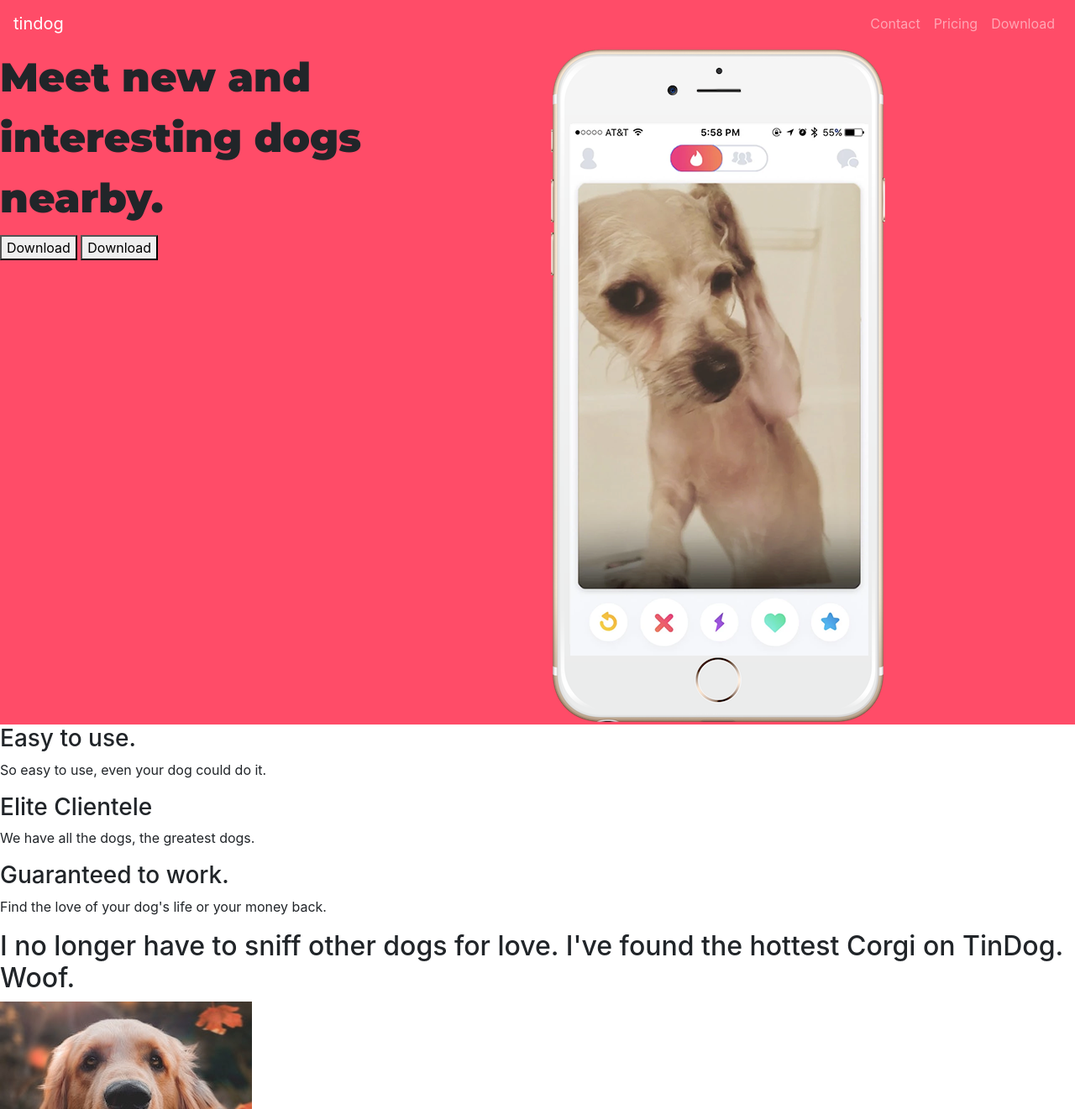
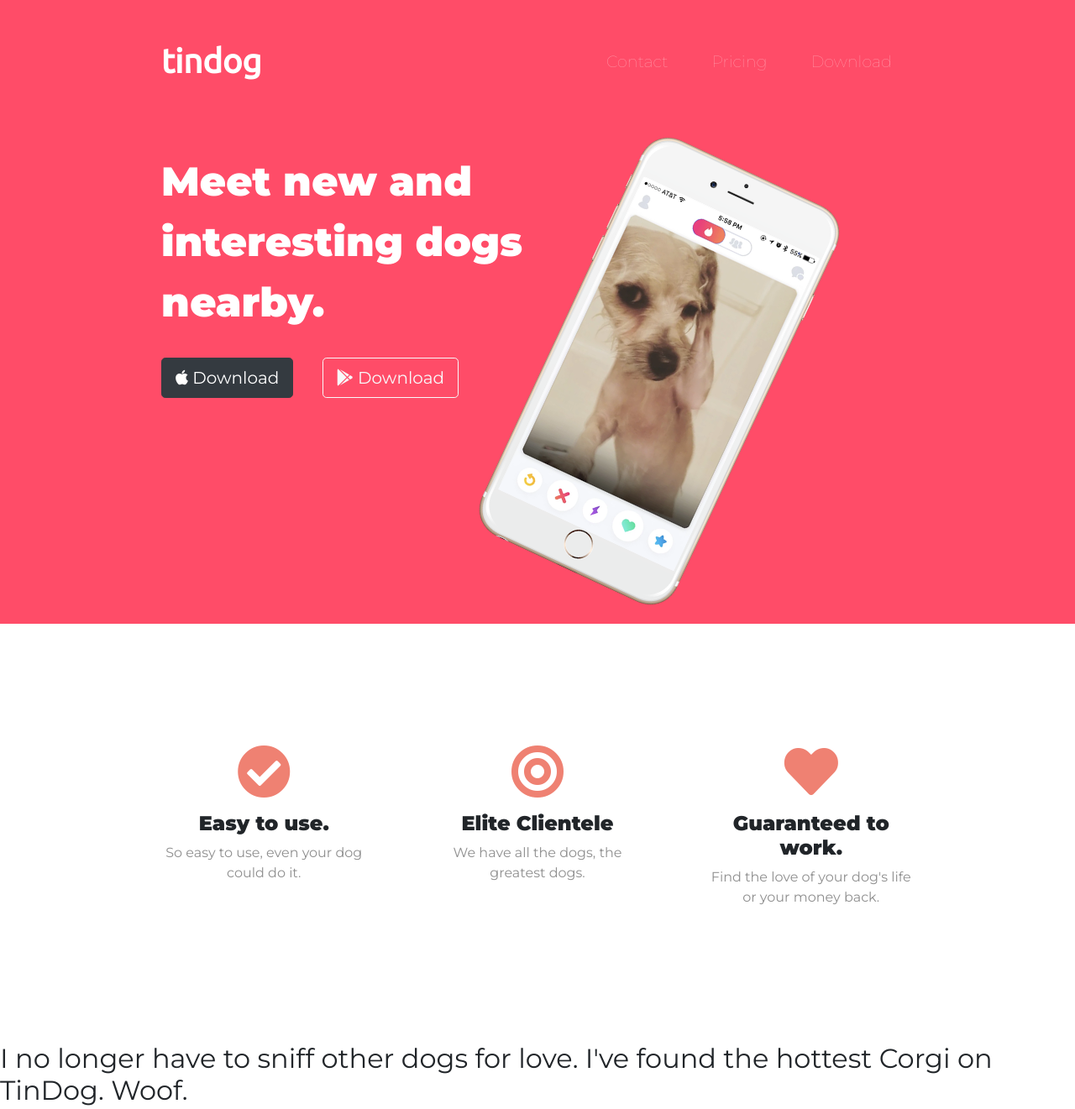
Before and after one commit to JodhveerGill/tinDog, a plain HTML site: page index.html in a window 1280 px wide. Shown: the top 1321 px of the page at 84% size. Drawn offline with nearby package versions, Linux system fonts and the light colour scheme.

Commit message:
Completed features page

```diff
--- a/css/styles.css
+++ b/css/styles.css
@@ -1,10 +1,79 @@
+body {
+  font-family: "Montserrat";
+}
+
 #title {
   background-color: #ff4c68;
+  color: white;
 }
 
-.header {
+h1 {
   font-family: "Montserrat";
   font-weight: 900;
   font-size: 3rem;
   line-height: 1.5;
 }
+
+.container-fluid {
+  padding: 3% 15%;
+}
+
+/* Navbar Brand */
+
+.navbar {
+  padding: 0 0 4.5rem;
+}
+
+.navbar-brand {
+  font-size: 2.5rem;
+  font-family: "Ubuntu";
+  font-weight: bold;
+}
+
+.nav-item {
+  padding: 0 18px;
+}
+
+.nav-link {
+  font-size: 1.2rem;
+  font-family: "Montserrat";
+  font-weight: 100;
+}
+
+/* Download Buttons */
+.download-button {
+  margin: 5% 7% 5% 0;
+}
+
+/* Front page Image */
+.title-img {
+  width: 60%;
+  transform: rotate(25deg);
+}
+
+/* Features Section */
+#features {
+  padding: 9% 13%;
+}
+.features-box {
+  text-align: center;
+  padding: 3%;
+}
+.features-headers {
+  font-weight: bold;
+  font-size: 1.5rem;
+}
+
+.feature-icon {
+  color: #ef8172;
+  margin-bottom: 1rem;
+}
+.feature-icon:hover {
+  color: #ff4c68;
+}
+
+.feature-para {
+  color: #8f8f8f;
+  padding-left: 5%;
+  padding-right: 5%;
+}
--- a/index.html
+++ b/index.html
@@ -4,9 +4,14 @@
 <head>
   <meta charset="utf-8">
   <title>TinDog</title>
+  <!-- Bootstrap stylesheet -->
+  <link rel="stylesheet" href="https://stackpath.bootstrapcdn.com/bootstrap/4.3.1/css/bootstrap.min.css" integrity="sha384-ggOyR0iXCbMQv3Xipma34MD+dH/1fQ784/j6cY/iJTQUOhcWr7x9JvoRxT2MZw1T" crossorigin="anonymous">
   <link rel="stylesheet" href="css/styles.css">
-  <link rel="stylesheet" href="https://stackpath.bootstrapcdn.com/bootstrap/4.3.1/css/bootstrap.min.css" integrity="sha384-ggOyR0iXCbMQv3Xipma34MD+dH/1fQ784/j6cY/iJTQUOhcWr7x9JvoRxT2MZw1T" crossorigin="anonymous">
-  <link href="https://fonts.googleapis.com/css?family=Montserrat:400,900|Ubuntu" rel="stylesheet">
+  <!-- Google Fonts -->
+  <link href="https://fonts.googleapis.com/css?family=Montserrat:100,400,900|Ubuntu" rel="stylesheet">
+  <!-- Font Awesome -->
+  <link rel="stylesheet" href="https://use.fontawesome.com/releases/v5.8.1/css/all.css" integrity="sha384-50oBUHEmvpQ+1lW4y57PTFmhCaXp0ML5d60M1M7uH2+nqUivzIebhndOJK28anvf" crossorigin="anonymous">
+  <!-- Bootstrap Scripts -->
   <script src="https://code.jquery.com/jquery-3.3.1.slim.min.js" integrity="sha384-q8i/X+965DzO0rT7abK41JStQIAqVgRVzpbzo5smXKp4YfRvH+8abtTE1Pi6jizo" crossorigin="anonymous"></script>
   <script src="https://cdnjs.cloudflare.com/ajax/libs/popper.js/1.14.7/umd/popper.min.js" integrity="sha384-UO2eT0CpHqdSJQ6hJty5KVphtPhzWj9WO1clHTMGa3JDZwrnQq4sF86dIHNDz0W1" crossorigin="anonymous"></script>
   <script src="https://stackpath.bootstrapcdn.com/bootstrap/4.3.1/js/bootstrap.min.js" integrity="sha384-JjSmVgyd0p3pXB1rRibZUAYoIIy6OrQ6VrjIEaFf/nJGzIxFDsf4x0xIM+B07jRM" crossorigin="anonymous"></script>
@@ -15,6 +20,8 @@
 <body>
 
   <section id="title">
+
+    <div class="container-fluid">
 
       <!-- Nav Bar -->
       <nav class="navbar navbar-expand-lg navbar-dark">
@@ -47,11 +54,12 @@
 
         <div class="col-lg-6">
           <h1 class="header">Meet new and interesting dogs nearby.</h1>
-        <button type="button">Download</button>
-        <button type="button">Download</button>
+          <button type="button" class="btn btn-dark btn-lg download-button"><i class="fab fa-apple"></i> Download</button>
+          <button type="button" class="btn btn-outline-light btn-lg download-button"><i class="fab fa-google-play"></i> Download</button>
         </div>
         <div class="col-lg-6">
-        <img src="images/iphone6.png" alt="iphone-mockup">
+          <img class="title-img" src="images/iphone6.png" alt="iphone-mockup">
+        </div>
       </div>
     </div>
   </section>
@@ -60,16 +68,26 @@
   <!-- Features -->
 
   <section id="features">
+    <div class="row">
 
-    <h3>Easy to use.</h3>
-    <p>So easy to use, even your dog could do it.</p>
+      <div class="col-lg-4 features-box">
+        <i class="fas fa-check-circle fa-4x feature-icon"></i>
+        <h3 class="features-headers">Easy to use.</h3>
+        <p class="feature-para">So easy to use, even your dog could do it.</p>
+      </div>
 
-    <h3>Elite Clientele</h3>
-    <p>We have all the dogs, the greatest dogs.</p>
+      <div class="col-lg-4 features-box">
+        <i class="fas fa-bullseye fa-4x feature-icon"></i>
+        <h3 class="features-headers">Elite Clientele</h3>
+        <p class="feature-para">We have all the dogs, the greatest dogs.</p>
+      </div>
 
-    <h3>Guaranteed to work.</h3>
-    <p>Find the love of your dog's life or your money back.</p>
-
+      <div class="col-lg-4 features-box">
+        <i class="fas fa-heart fa-4x feature-icon"></i>
+        <h3 class="features-headers">Guaranteed to work.</h3>
+        <p class="feature-para">Find the love of your dog's life or your money back.</p>
+      </div>
+    </div>
   </section>
 
 
```
Lines whose indentation alone changed are shown as unchanged.
